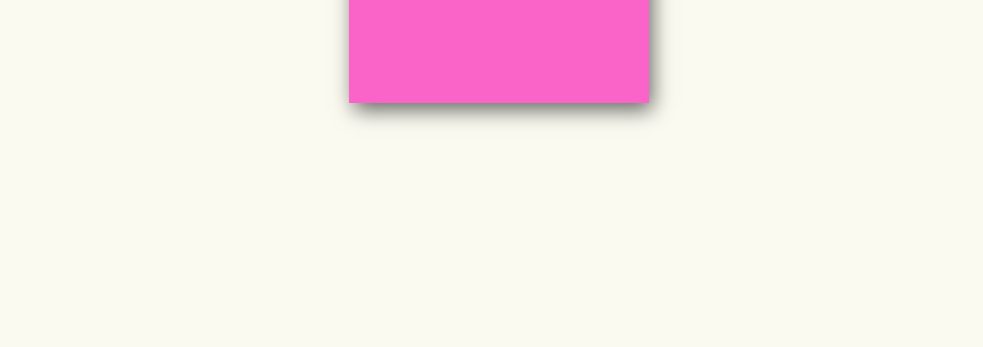
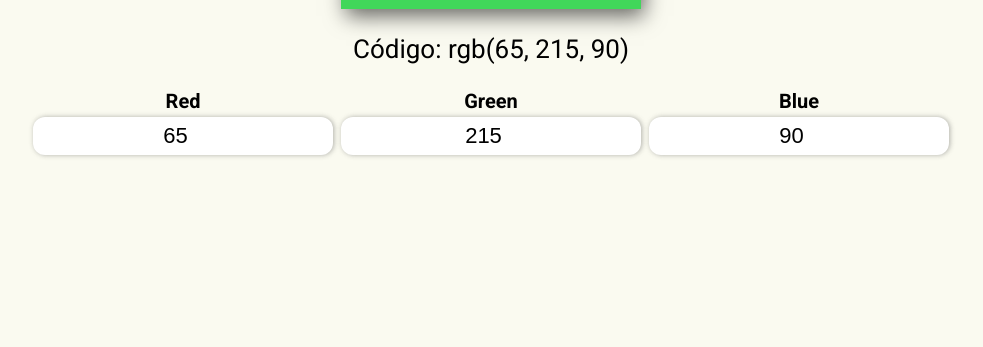
Before and after one commit to LuizEduS/RGBGenerator, a plain HTML site: page index.html in a window 1280 px wide. Shown: the part 469-816 px from the top of the page, without its empty margins (149-1132 px from the left). Drawn offline with Linux system fonts and the light colour scheme.

Commit message:
Adicionado Input

```diff
--- a/index.css
+++ b/index.css
@@ -2,12 +2,11 @@ body{
     background-color: rgb(250,250,240);
 }
 .container{
+    margin-top: 70px;
     align-items: center;
     display: flex;
     flex-direction: column;
     justify-content: center;
-    height: 100vh;
-    width: 100vw;
     background-color: transparent;
 
 }
@@ -53,8 +52,43 @@ div{
 .codigo{
 
     background-color: transparent;
-    font-size: 40px;
+    font-size: 26px;
     color: black;
     width: 500px;
     height: 80px;
 }
+
+.blocoInput{
+    display: flex;
+    align-items: center;
+
+}
+
+.css-input {
+    text-align: center;
+    padding: 6px;
+    font-size: 22px;
+    border-width: 0px;
+    margin: 4px;
+    border-color: #CCCCCC;
+    background-color: #FFFFFF;
+    color: #000000;
+    border-style: solid;
+    border-radius: 12px;
+    box-shadow: 1px 0px 5px rgba(66,66,66,.40);
+    text-shadow: 0px 0px 0px rgba(66,66,66,.0);
+}
+.css-input:focus {
+    outline:none;
+}
+
+.bloco{
+    display: flex;
+    flex-direction: column-reverse;
+}
+
+label{
+    font-size: 20px;
+    font-weight: 700;
+    font-family: 'Roboto', sans-serif;
+}
--- a/index.html
+++ b/index.html
@@ -18,6 +18,20 @@
         </div>
         <div class="codigo" id="CodigoRgb"></div>
     </div>
+    <div class="blocoInput">
+        <div class="bloco">
+            <input type="number" class="css-input" name="red" id="Red" value="250" placeholder=""/>
+            <label for="text">Red</label>
+        </div>
+        <div class="bloco">
+            <input type="number" class="css-input" name="green" id="Green" value="100"/>
+            <label for="text">Green</label>
+        </div>
+        <div class="bloco">
+            <input type="number" class="css-input" name="blue" id="Blue" value="200"/>
+            <label for="text">Blue</label>
+        </div>
+    </div>
     <script src="script.js"></script>
 </body>
 </html>
--- a/script.js
+++ b/script.js
@@ -1,17 +1,56 @@
+var random_red = Math.floor(Math.random()*255);
+var random_green = Math.floor(Math.random()*255);
+var random_blue = Math.floor(Math.random()*255);
+mudacor()
+
 function random_rgb(){
-    var random_red = Math.floor(Math.random()*255);
-    var random_green = Math.floor(Math.random()*255);
-    var random_blue = Math.floor(Math.random()*255);
+
+    random_red = Math.floor(Math.random()*255);
+    random_green = Math.floor(Math.random()*255);
+    random_blue = Math.floor(Math.random()*255);
+
+    document.getElementById("Red").value = random_red;
+    document.getElementById("Green").value = random_green;
+    document.getElementById("Blue").value = random_blue;
+
     return "rgb("+random_red+","+random_green+","+random_blue+")";
 }
 
+document.getElementsByName("red")[0].addEventListener('change', doThing);
+function doThing(){
+    var codigoRgb = document.getElementById("CodigoRgb");
+    var bloco = document.getElementById("cor");
+    random_red = parseInt(document.getElementById("Red").value)
+    bloco.style.backgroundColor = "rgb("+random_red+","+random_green+","+random_blue+")";
+    codigoRgb.innerText = "Código: rgb("+random_red+","+random_green+","+random_blue+")";
+}
+
+document.getElementsByName("green")[0].addEventListener('change', doThing2);
+function doThing2(){
+    var codigoRgb = document.getElementById("CodigoRgb");
+    var bloco = document.getElementById("cor");
+    random_green = parseInt(document.getElementById("Green").value)
+    bloco.style.backgroundColor = "rgb("+random_red+","+random_green+","+random_blue+")";
+    codigoRgb.innerText = "Código: rgb("+random_red+","+random_green+","+random_blue+")";
+}
+
+document.getElementsByName("blue")[0].addEventListener('change', doThing3);
+function doThing3(){
+    var codigoRgb = document.getElementById("CodigoRgb");
+    var bloco = document.getElementById("cor");
+    random_blue = parseInt(document.getElementById("Blue").value)
+    bloco.style.backgroundColor = "rgb("+random_red+","+random_green+","+random_blue+")";
+    codigoRgb.innerText = "Código: rgb("+random_red+","+random_green+","+random_blue+")";
+}
 
 function mudacor(){
     var codigoRgb = document.getElementById("CodigoRgb");
     var bloco = document.getElementById("cor");
     bloco.style.backgroundColor = random_rgb();
     codigoRgb.innerText = "Código: "+bloco.style.backgroundColor;
-  }
+
+}
+
 
 
 const titulo = document.getElementById('titulo');
```
